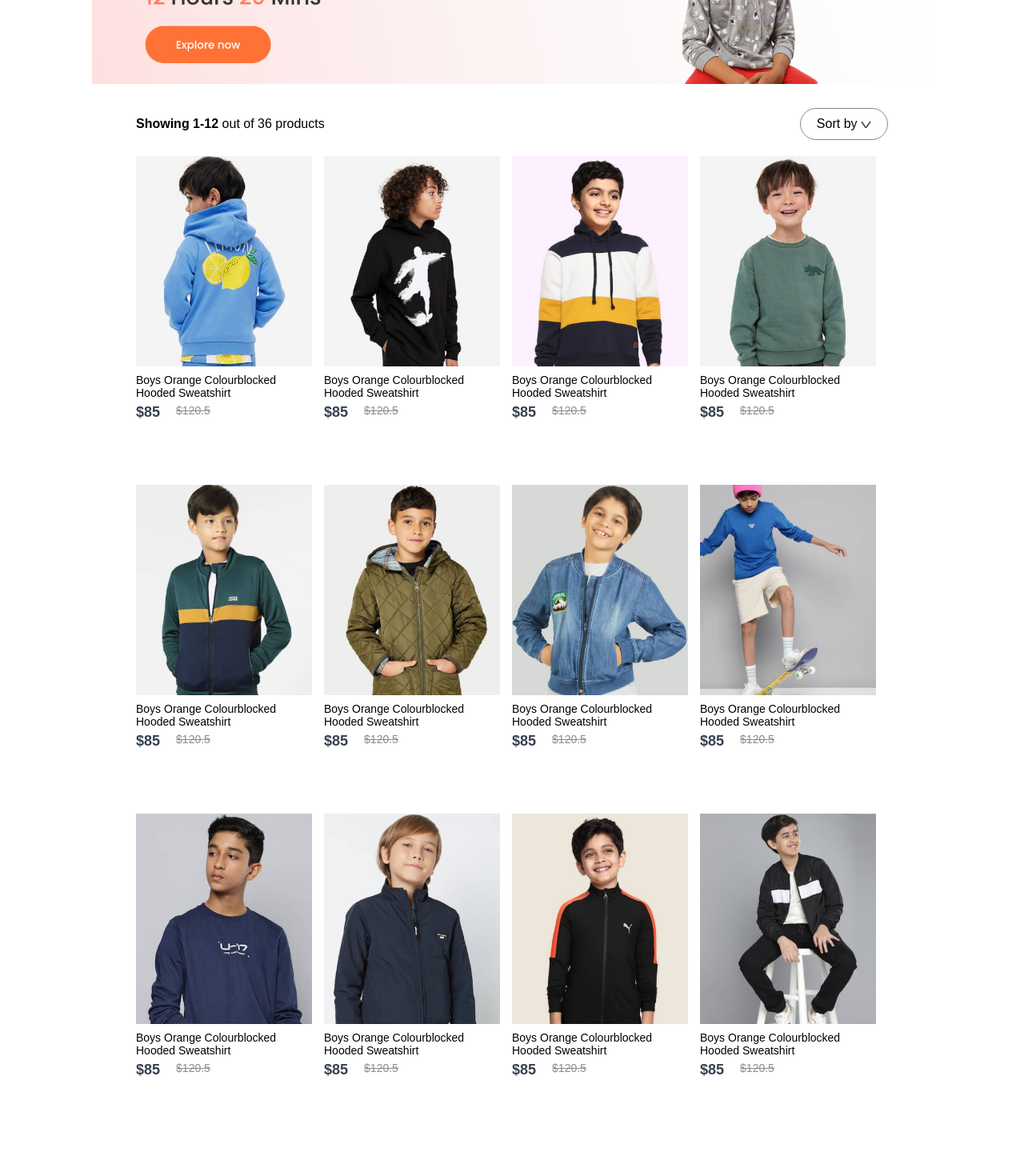
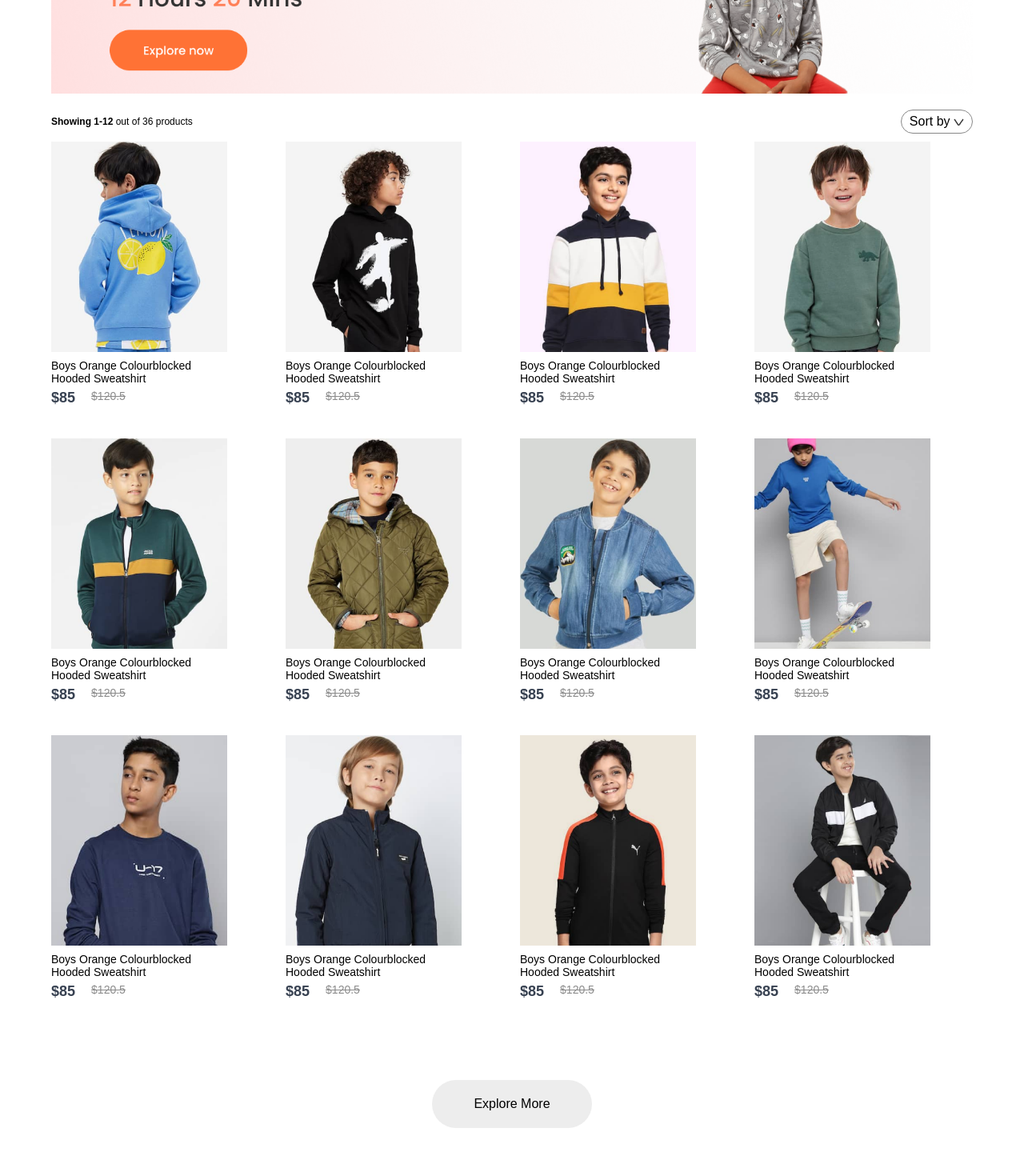
Before and after one commit to PraneethBunny123/MERN-Cart, a React (Vite) app in the folder frontend/: page /kids in a window 1280 px wide. Shown: the part 220-1690 px from the top of the page at 80% size. Built offline with nearby package versions, Linux system fonts and the light colour scheme.

Commit message:
added shop category styles for 1280px screen sizes

```diff
--- a/frontend/src/pages/css/ShopCategory.css
+++ b/frontend/src/pages/css/ShopCategory.css
@@ -26,6 +26,8 @@
     display: grid;
     grid-template-columns: 1fr 1fr 1fr 1fr;
     row-gap: 80px;
+    justify-content: center;
+    gap: 20px;
 }
 
 .shop-category-loadmore {
@@ -41,3 +43,34 @@
     font-weight: 500;
     cursor: pointer;
 }
+
+@media(max-width: 1280px) {
+    .shop-category-banner {
+        margin: 20px auto;
+        width: 90%;
+    }
+    .shop-category-index-sort {
+        width: 90%;
+        margin: auto;
+    }
+    .shop-category-sort {
+        padding: 5px 10px;
+    }
+    .shop-category-index-sort p {
+        font-size: 12px;
+    }
+    .shop-category-products {
+        width: 90%;
+        margin: 10px auto;
+        row-gap: 40px;
+    }
+    .shop-category-products .items {
+        margin: auto;
+    }
+    .shop-category-loadmore {
+        margin: 100px auto;
+        width: 200px;
+        height: 60px;
+        font-size: 16px;
+    }
+}
```
